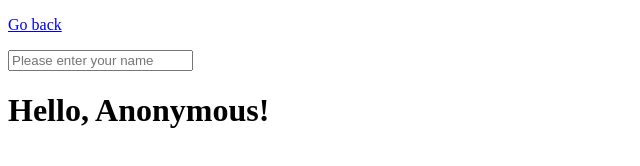
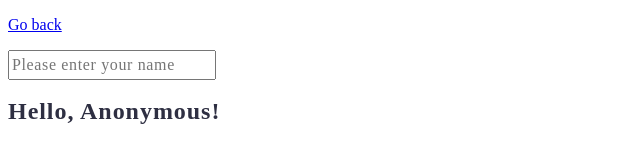
Before and after one commit to OleksandrBaranov1987nk/test-3.js, a plain HTML site: page task-3.html in a window 1280 px wide. Shown: the whole page, without its empty margins (0-640 px from the left). Drawn offline with Linux system fonts and the light colour scheme; files that its build step writes are made by us from their sources.

Commit message:
updateTask3

```diff
--- /dev/null
+++ b/css/task-3.css
@@ -0,0 +1,16 @@
+input#name-input {
+    font-family: var(--font-family);
+    font-weight: 400;
+    font-size: 16px;
+    line-height: 150%;
+    letter-spacing: 0.04em;
+    color: #2e2f42;
+}
+h1 {
+    font-family: var(--font-family);
+    font-weight: 600;
+    font-size: 24px;
+    line-height: 133%;
+    letter-spacing: 0.04em;
+    color: #2e2f42;
+}
--- a/js/task-3.js
+++ b/js/task-3.js
@@ -0,0 +1,8 @@
+const inputEl = document.querySelector("#name-input");
+const outputEl = document.querySelector("#name-output");
+
+inputEl.addEventListener("input", () => {
+  const trimmedValue = inputEl.value.trim();
+
+  outputEl.textContent = trimmedValue === "" ? "Anonymous" : trimmedValue;
+});
--- a/task-3.html
+++ b/task-3.html
@@ -6,6 +6,7 @@
     <meta name="viewport" content="width=device-width, initial-scale=1.0" />
     <title>Task 3</title>
     <link rel="stylesheet" href="./css/common.css" />
+    <link rel="stylesheet" href="./css/task-3.css" />
   </head>
   <body>
     <p><a href="./index.html">Go back</a></p>
```
